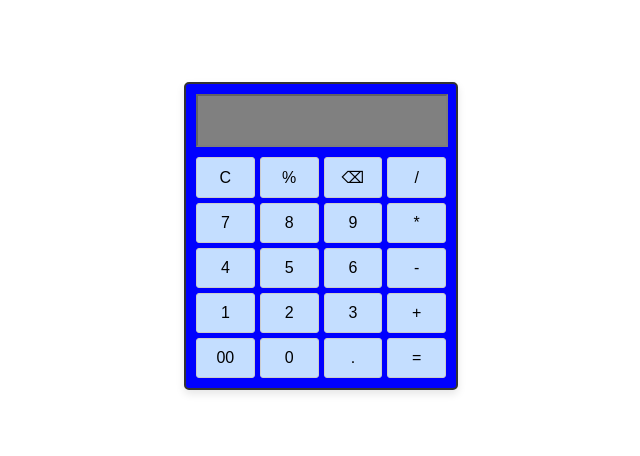
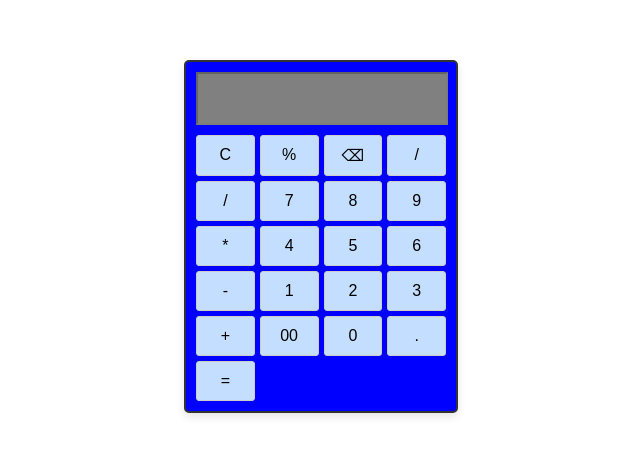
Before and after one commit to Satendralodhi/demo, a plain HTML site: page index.html in a window 1280 px wide. Shown: the part 164-620 px from the top of the page, without its empty margins (319-959 px from the left). Drawn offline with Linux system fonts and the light colour scheme.

Commit message:
duplicate '/'

```diff
--- a/index.html
+++ b/index.html
@@ -13,6 +13,7 @@
         <button onclick="clearDisplay()">C</button>
         <button onclick="calculatePercentage()">%</button>
         <button onclick="deleteLastChar()">&#9003;</button>
+        <button onclick="appendToDisplay('/')">/</button>
         <button onclick="appendToDisplay('/')">/</button>
         <button onclick="appendToDisplay('7')">7</button>
         <button onclick="appendToDisplay('8')">8</button>
```
